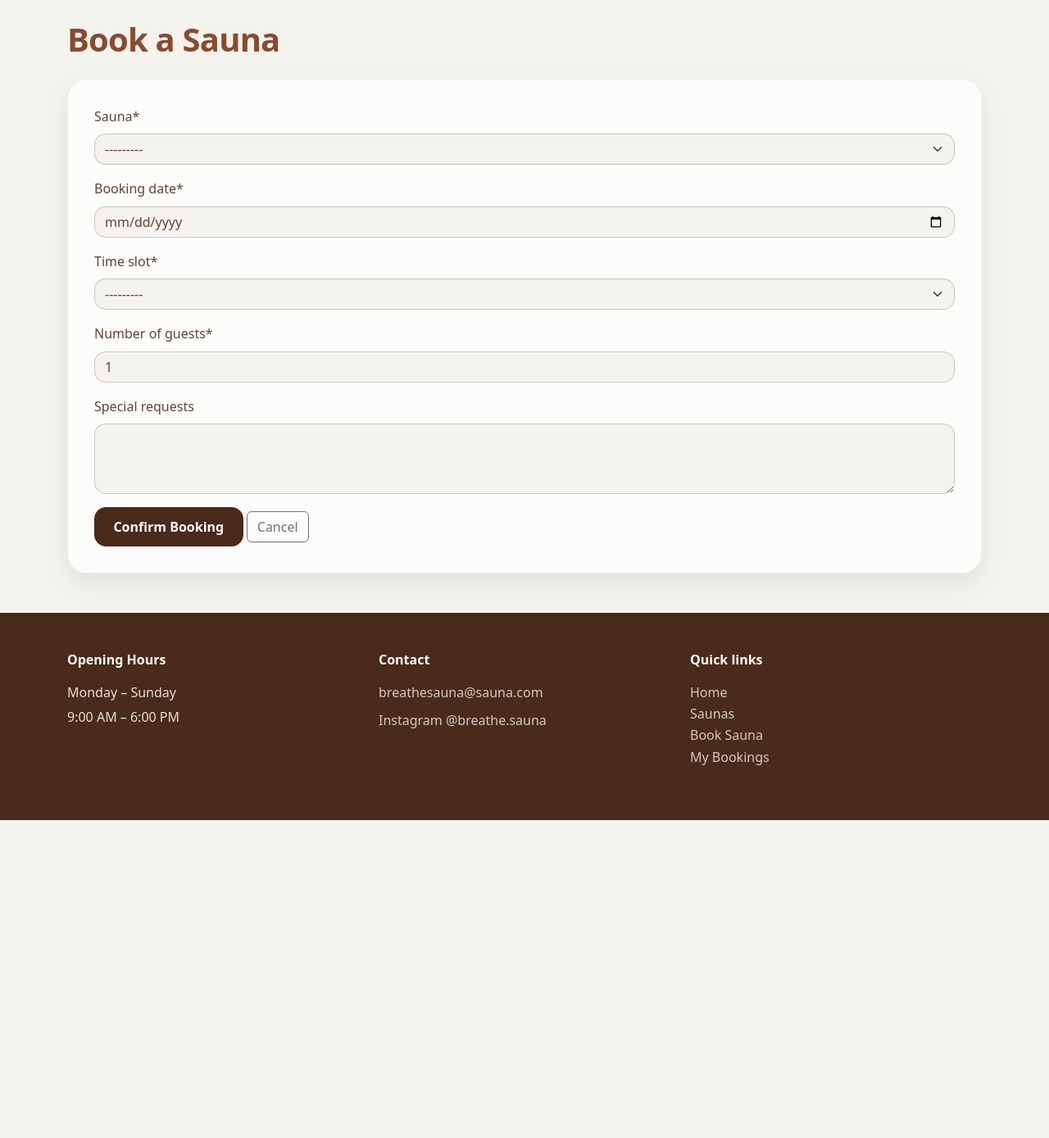
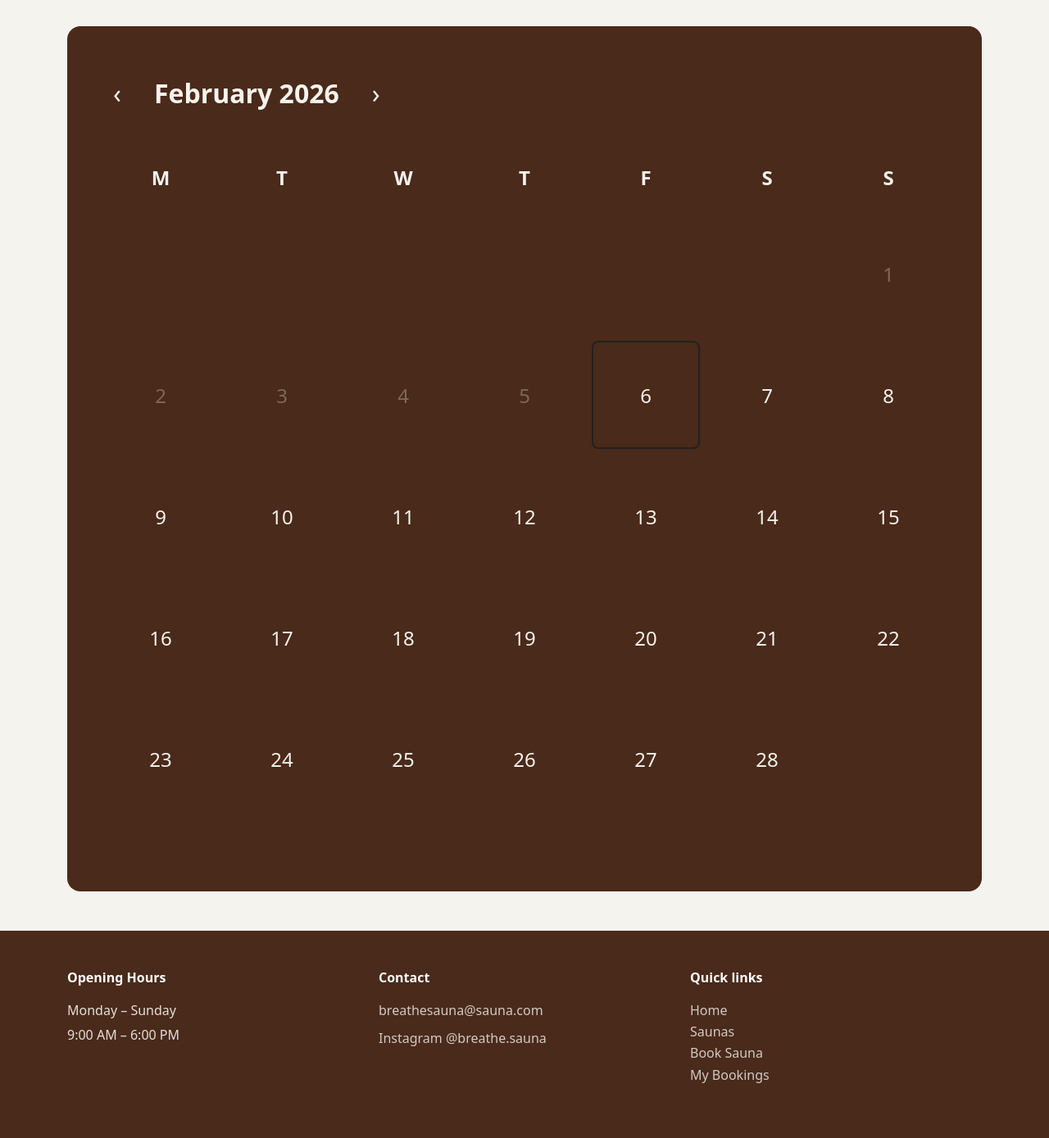
Before and after one commit to Court-Pencil/breathe-sauna-backend, a Django app: page /bookings/new/ in a window 1280 px wide. Shown: the part 60-1449 px from the top of the page at 82% size. Before the commit the page ends 1061 px from the top, so only its background shows below. Run offline with Django 4.2, Linux system fonts and the light colour scheme; a user stored in the database is signed in; tables that the repository leaves empty hold one stand-in row (values such as "Sample post"); some libraries are stand-ins or nearby versions.

Commit message:
'wip booking UI'

```diff
--- a/bookings/static/css/theme.css
+++ b/bookings/static/css/theme.css
@@ -212,3 +212,241 @@
   color: #fff;
   text-decoration: underline;
 }
+
+/* Booking Calendar Styles */
+.booking-calendar {
+    background: var(--dark-walnut);
+    padding: 3rem;
+    border-radius: 1rem;
+    max-width: 1400px;
+    margin: 2rem auto;
+    color: var(--cream);
+}
+
+.calendar-header {
+    display: flex;
+    justify-content: space-between;
+    align-items: center;
+    margin-bottom: 2rem;
+}
+
+.month-navigation {
+    display: flex;
+    align-items: center;
+    gap: 2rem;
+}
+
+.nav-button {
+    background: none;
+    border: none;
+    font-size: 2rem;
+    cursor: pointer;
+    padding: 0.5rem;
+    transition: transform 0.2s;
+    color: var(--cream);
+}
+
+.nav-button:hover {
+    transform: scale(1.1);
+}
+
+.current-month {
+    font-size: 2rem;
+    font-weight: 600;
+}
+
+.calendar-grid {
+    display: grid;
+    grid-template-columns: repeat(7, 1fr);
+    gap: 1rem;
+    margin-bottom: 3rem;
+
+}
+
+.weekday {
+    font-size: 1.5rem;
+    font-weight: 700;
+    text-align: center;
+    padding: 1rem;
+}
+
+.day {
+    aspect-ratio: 1;
+    display: flex;
+    align-items: center;
+    justify-content: center;
+    font-size: 1.5rem;
+    cursor: pointer;
+    border-radius: 0.5rem;
+    transition: all 0.2s;
+}
+
+.day:hover:not(.empty):not(.past) {
+    background: var(--stone);
+}
+
+.day.empty {
+    visibility: hidden;
+}
+
+.day.past {
+    opacity: 0.3;
+    cursor: not-allowed;
+}
+
+.day.selected {
+    background: var(--stone);
+    color: var(--cream);
+    font-weight: 700;
+    border-radius: 50%;
+}
+
+.day.today {
+    border: 2px solid #212121;
+}
+
+/* Time Slots Section */
+.time-slots-section {
+    border-top: 2px solid rgba(0, 0, 0, 0.1);
+    padding-top: 2rem;
+}
+
+.selected-date-header {
+    font-size: 2rem;
+    font-weight: 600;
+    margin-bottom: 0.5rem;
+}
+
+.timezone-info {
+    font-size: 1rem;
+    font-weight: 600;
+    margin-bottom: 2rem;
+    opacity: 0.8;
+}
+
+.time-slots-grid {
+    display: grid;
+    grid-template-columns: repeat(auto-fill, minmax(180px, 1fr));
+    gap: 1rem;
+}
+
+.time-slot {
+    background: var(--stone);
+    border: 2px solid transparent;
+    padding: 1.5rem;
+    text-align: center;
+    cursor: pointer;
+    border-radius: 0.5rem;
+    transition: all 0.2s;
+}
+
+.time-slot:hover:not(.disabled) {
+    background: rgba(255, 255, 255, 0.5);
+    transform: translateY(-2px);
+}
+
+.time-slot.selected {
+    background: var(--cream);
+    color: var(--dark-walnut);
+    border-color: #212121;
+}
+
+.time-slot.disabled {
+    opacity: 0.3;
+    cursor: not-allowed;
+}
+
+.time-slot-time {
+    font-size: 1.5rem;
+    font-weight: 700;
+    margin-bottom: 0.25rem;
+}
+
+.time-slot-availability {
+    font-size: 0.875rem;
+    font-weight: 600;
+}
+
+.booking-actions {
+    margin-top: 2rem;
+    display: flex;
+    gap: 1rem;
+    justify-content: flex-end;
+}
+
+.btn-calendar {
+    padding: 1rem 2rem;
+    font-size: 1rem;
+    font-weight: 600;
+    border: none;
+    border-radius: 0.5rem;
+    cursor: pointer;
+    transition: all 0.2s;
+}
+
+.btn-calendar-primary {
+    background: var(--cream);
+    color: var(--dark-walnut);
+}
+
+.btn-calendar-primary:hover:not(:disabled) {
+    transform: translateY(-2px);
+    box-shadow: 0 4px 8px rgba(0, 0, 0, 0.2);
+}
+
+.btn-calendar-primary:disabled {
+    opacity: 0.5;
+    cursor: not-allowed;
+}
+
+.btn-calendar-secondary {
+    background: rgba(255, 255, 255, 0.5);
+    color: var(--dark-walnut);
+}
+
+.btn-calendar-secondary:hover {
+    background: rgba(255, 255, 255, 0.7);
+}
+
+.no-slots-message {
+    text-align: center;
+    padding: 3rem;
+    font-size: 1.25rem;
+    opacity: 0.6;
+}
+
+/* Responsive */
+@media (max-width: 768px) {
+    .booking-calendar {
+        padding: 1.5rem;
+    }
+
+    .current-month {
+        font-size: 1.5rem;
+    }
+
+    .weekday {
+        font-size: 1rem;
+        padding: 0.5rem;
+    }
+
+    .day {
+        font-size: 1rem;
+    }
+
+    .time-slots-grid {
+        grid-template-columns: 1fr;
+    }
+
+    .selected-date-header {
+        font-size: 1.5rem;
+    }
+
+    .booking-actions {
+        flex-direction: column;
+    }
+
+    .btn-calendar {
+        width: 100%;
+    }
+}
--- /dev/null
+++ b/bookings/static/js/booking-calendar.js
@@ -0,0 +1,167 @@
+// Booking Calendar JavaScript
+class BookingCalendar {
+    constructor(availableSlots) {
+        this.currentDate = new Date();
+        this.selectedDate = null;
+        this.selectedTimeSlot = null;
+        this.availableSlots = availableSlots;
+
+        this.init();
+    }
+
+    init() {
+        this.renderCalendar();
+        this.setupEventListeners();
+    }
+
+    renderCalendar() {
+        const year = this.currentDate.getFullYear();
+        const month = this.currentDate.getMonth();
+
+        // Update month header
+        document.getElementById('currentMonth').textContent = `${this.currentDate.toLocaleString('default', {month: 'long'})} ${year}`;
+
+        // Get first day of month and total days
+        const firstDay = new Date(year, month, 1);
+        const lastDay = new Date(year, month + 1, 0);
+        const totalDays = lastDay.getDate();
+
+        // Adjust for Monday start
+        let firstDayOfWeek = firstDay.getDay() - 1;
+        if (firstDayOfWeek === -1) firstDayOfWeek = 6;
+
+        // Get calendar grid
+        const calendarGrid = document.querySelector('.calendar-grid');
+
+        // Remove existing days
+        const existingDays = calendarGrid.querySelectorAll('.day');
+        existingDays.forEach(day => day.remove());
+
+        // Add empty cells
+        for (let i = 0; i < firstDayOfWeek; i++) {
+            const emptyDay = document.createElement('div');
+            emptyDay.className = 'day empty';
+            calendarGrid.appendChild(emptyDay);
+        }
+
+        // Add days
+        const today = new Date();
+        today.setHours(0, 0, 0, 0);
+
+        for (let day = 1; day <= totalDays; day++) {
+            const dayElement = document.createElement('div');
+            dayElement.className = 'day';
+            dayElement.textContent = day;
+
+            const currentDayDate = new Date(year, month, day);
+            currentDayDate.setHours(0, 0, 0, 0);
+
+            if (currentDayDate.getTime() === today.getTime()) {
+                dayElement.classList.add('today');
+            }
+
+            if (currentDayDate < today) {
+                dayElement.classList.add('past');
+            } else {
+                dayElement.addEventListener('click', () => this.selectDate(dayElement, year, month, day));
+            }
+
+            calendarGrid.appendChild(dayElement);
+        }
+    }
+
+    selectDate(e, year, month, day) {
+        this.selectedDate = new Date(year, month, day);
+
+        // Update styling
+        document.querySelectorAll('.day').forEach(d => d.classList.remove('selected'));
+        e.classList.add('selected');
+
+        // Show time slots
+        this.showTimeSlots();
+    }
+
+    showTimeSlots() {
+        const timeSlotsSection = document.getElementById('timeSlotsSection');
+        const selectedDateHeader = document.getElementById('selectedDateHeader');
+        const timeSlotsGrid = document.getElementById('timeSlotsGrid');
+
+        // Format date
+        const options = { weekday: 'long', month: 'long', day: 'numeric' };
+        selectedDateHeader.textContent = this.selectedDate.toLocaleDateString('en-gb', options);
+
+        // Get slots for this date
+        const dateKey = this.selectedDate.toISOString().split('T')[0];
+        const slots = this.availableSlots[dateKey] || [];
+
+        // Clear existing
+        timeSlotsGrid.innerHTML = '';
+
+        if (slots.length === 0) {
+            timeSlotsGrid.innerHTML = '<div class="no-slots-message">No available time slots for this date</div>';
+        } else {
+            slots.forEach(slot => {
+                const slotElement = document.createElement('div');
+                slotElement.className = 'time-slot';
+
+                if (slot.available <= 0) {
+                    slotElement.classList.add('disabled');
+                }
+
+                slotElement.innerHTML = `
+                    <div class="time-slot-time">${slot.time}</div>
+                    <div class="time-slot-availability">
+                        ${slot.available > 0 ? `${slot.available} spot${slot.available > 1 ? 's' : ''} left` : 'Fully booked'}
+                    </div>
+                `;
+
+                if (slot.available > 0) {
+                    slotElement.addEventListener('click', () => this.selectTimeSlot(slot, slotElement));
+                }
+
+                timeSlotsGrid.appendChild(slotElement);
+            });
+        }
+
+        timeSlotsSection.style.display = 'block';
+        this.selectedTimeSlot = null;
+        document.getElementById('confirmBtn').disabled = true;
+    }
+
+    selectTimeSlot(slot, element) {
+        document.querySelectorAll('.time-slot').forEach(s => s.classList.remove('selected'));
+        element.classList.add('selected');
+        this.selectedTimeSlot = slot;
+        document.getElementById('confirmBtn').disabled = false;
+    }
+
+    setupEventListeners() {
+        document.getElementById('prevMonth').addEventListener('click', () => {
+            this.currentDate.setMonth(this.currentDate.getMonth() - 1);
+            this.renderCalendar();
+        });
+
+        document.getElementById('nextMonth').addEventListener('click', () => {
+            this.currentDate.setMonth(this.currentDate.getMonth() + 1);
+            this.renderCalendar();
+        });
+
+        document.getElementById('cancelBtn').addEventListener('click', () => {
+            document.getElementById('timeSlotsSection').style.display = 'none';
+            document.querySelectorAll('.day').forEach(d => d.classList.remove('selected'));
+            this.selectedDate = null;
+            this.selectedTimeSlot = null;
+        });
+
+        document.getElementById('confirmBtn').addEventListener('click', () => {
+            if (this.selectedDate && this.selectedTimeSlot) {
+                // Set form values
+                document.getElementById('id_booking_date').value = this.selectedDate.toISOString().split('T')[0];
+                document.getElementById('id_time_slot').value = this.selectedTimeSlot.id;
+
+                // Submit form
+                document.getElementById('bookingForm').submit();
+            }
+        });
+    }
+}
--- a/bookings/templates/bookings/base.html
+++ b/bookings/templates/bookings/base.html
@@ -12,6 +12,7 @@
 
     <!-- Custom CSS -->
     <link href="{% static 'css/theme.css' %}" rel="stylesheet">
+
 </head>
 
 <body>
@@ -167,6 +168,17 @@
     <!-- Bootstrap JS -->
     <script src="https://cdn.jsdelivr.net/npm/bootstrap@5.3.2/dist/js/bootstrap.bundle.min.js"></script>
 
+{% block extra_js %}
+<script src="{% static 'js/booking-calendar.js' %}"></script>
+<script>
+    // Initialize calendar with Django data
+    document.addEventListener('DOMContentLoaded', function() {
+        const availableSlots = {{ available_slots_json|safe }};
+        new BookingCalendar(availableSlots);
+        console.log(availableSlots)
+    });
+</script>
+{% endblock %}
 </body>
 
 </html>
--- a/bookings/templates/bookings/booking_form.html
+++ b/bookings/templates/bookings/booking_form.html
@@ -1,33 +1,59 @@
 {% extends "bookings/base.html" %}
-{% load crispy_forms_tags %}
+{% load static %}
+
 
 {% block content %}
-{% if object %}
-  <h1 class="mb-4">Edit Booking</h1>
-{% else %}
-  <h1 class="mb-4">Book a Sauna</h1>
-{% endif %}
 
-<div class="card">
-  <div class="card-body">
+<div class="booking-calendar">
+    <!-- Calendar Header -->
+    <div class="calendar-header">
+        <div class="month-navigation">
+            <button class="nav-button" id="prevMonth">‹</button>
+            <span class="current-month" id="currentMonth"></span>
+            <button class="nav-button" id="nextMonth">›</button>
+        </div>
+    </div>
 
-    <form method="post">
-      {% csrf_token %}
+    <!-- Calendar Grid -->
+    <div class="calendar-grid">
+        <div class="weekday">M</div>
+        <div class="weekday">T</div>
+        <div class="weekday">W</div>
+        <div class="weekday">T</div>
+        <div class="weekday">F</div>
+        <div class="weekday">S</div>
+        <div class="weekday">S</div>
+        <!-- Days will be inserted by JavaScript -->
+    </div>
 
-      {{ form|crispy }}
+    <!-- Time Slots Section -->
+    <div class="time-slots-section" id="timeSlotsSection" style="display: none;">
+        <div class="selected-date-header" id="selectedDateHeader"></div>
+        <div class="timezone-info">TIME ZONE: LONDON (GMT)</div>
+        <div class="time-slots-grid" id="timeSlotsGrid"></div>
 
-      <div class="mt-3">
-        {% if object %}
-          <button type="submit" class="btn btn-primary">Update Booking</button>
-        {% else %}
-          <button type="submit" class="btn btn-primary">Confirm Booking</button>
-        {% endif %}
-        <a href="{% url 'home' %}" class="btn btn-outline-secondary">Cancel</a>
-      </div>
+        <!-- Hidden Form -->
+        <form id="bookingForm" method="post" style="display: none;">
+            {% csrf_token %}
+            {{ form.as_p }}
+        </form>
 
-    </form>
+        <div class="booking-actions">
+            <button type="button" class="btn-calendar btn-calendar-secondary" id="cancelBtn">Cancel</button>
+            <button type="button" class="btn-calendar btn-calendar-primary" id="confirmBtn" disabled>Confirm Booking</button>
+        </div>
+    </div>
+</div>
+{% endblock %}
 
-  </div>
-</div>
-
+{% block extra_js %}
+<script src="{% static 'js/booking-calendar.js' %}"></script>
+<script>
+    // Initialize calendar with Django data
+    document.addEventListener('DOMContentLoaded', function() {
+        const availableSlots = {{ available_slots_json|safe }};
+        new BookingCalendar(availableSlots);
+        console.log(availableSlots)
+    });
+</script>
 {% endblock %}
--- a/bookings/views.py
+++ b/bookings/views.py
@@ -5,8 +5,14 @@
 from django.urls import reverse_lazy
 from django.views.generic import TemplateView, ListView, CreateView, UpdateView, DeleteView
 
+
+from django.core.exceptions import ValidationError
+from django.db.models import Count, Q
+import json
+from datetime import date, timedelta
+
 from .forms import BookingForm
-from .models import Booking, Sauna
+from .models import Booking, Sauna, TimeSlot
 
 class HomeView(TemplateView):
     template_name = 'bookings/home.html'
@@ -33,18 +39,69 @@
 class BookingCreateView(LoginRequiredMixin, CreateView):
     model = Booking
     form_class = BookingForm
-    template_name = "bookings/booking_form.html"
-    success_url = reverse_lazy("my_bookings")
+    template_name = 'bookings/booking_form.html'
+    success_url = reverse_lazy('my_bookings')
 
+    def get_context_data(self, **kwargs):
+        context = super().get_context_data(**kwargs)
+
+        # Get availability data for next 60 days
+        context['available_slots_json'] = self.get_availability_json()
+
+        return context
+
+    def get_availability_json(self):
+        """
+        Generate JSON data for calendar showing availability
+        Format: {'2026-02-06': [{'time': '09:00', 'available': 1, 'id': 1}]}
+        """
+        availability = {}
+        sauna = Sauna.objects.filter(is_active=True).first()
+
+        if not sauna:
+            return json.dumps({})
+
+        # Get all available time slots
+        time_slots = TimeSlot.objects.filter(is_available=True)
+
+        # Check next 60 days
+        start_date = date.today()
+        end_date = start_date + timedelta(days=60)
+
+        current_date = start_date
+        while current_date <= end_date:
+            date_key = current_date.isoformat()
+            availability[date_key] = []
+
+            for slot in time_slots:
+                # Check how many bookings exist for this date/time
+                existing_bookings = Booking.objects.filter(
+                    sauna=sauna,
+                    booking_date=current_date,
+                    time_slot=slot,
+                    status__in=['pending', 'confirmed']
+                ).count()
+
+                # Calculate available spots
+                available_spots = sauna.capacity - existing_bookings
+
+                availability[date_key].append({
+                    'time': slot.start_time.strftime('%H:%M'),
+                    'available': available_spots,
+                    'id': slot.id
+                })
+
+            current_date += timedelta(days=1)
+
+        return json.dumps(availability)
 
     def form_valid(self, form):
         booking = form.save(commit=False)
         booking.user = self.request.user
 
         sauna = Sauna.objects.filter(is_active=True).first()
-
         if sauna is None:
-            form.add_error(None, "No active sauna is available. Please contact the admin.")
+            form.add_error(None, "No active sauna is available.")
             return self.form_invalid(form)
 
         booking.sauna = sauna
@@ -54,10 +111,9 @@
             booking.save()
             messages.success(self.request, 'Booking created successfully.')
             return redirect(self.success_url)
-        except Exception as e:
+        except ValidationError as e:
             form.add_error(None, str(e))
             return self.form_invalid(form)
-
 
 
 class BookingUpdateView(LoginRequiredMixin, UpdateView):
```
Also changed, not shown: bookings/static/js/main.js (deleted).
